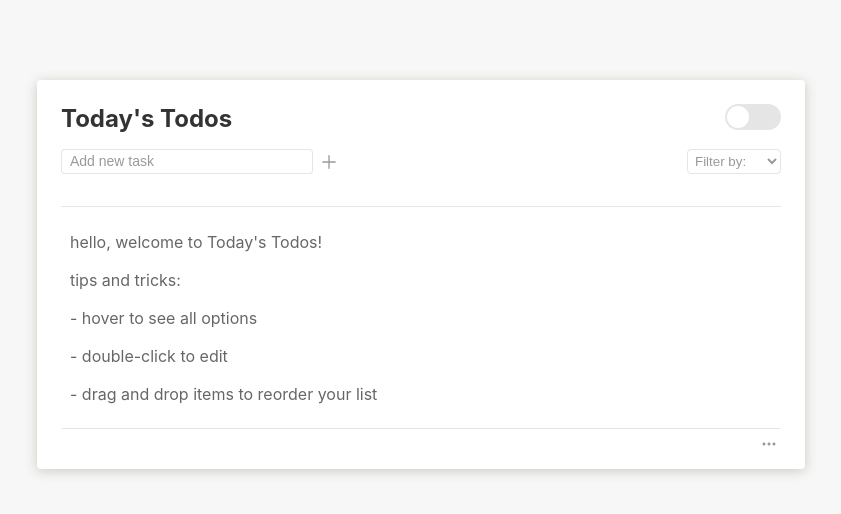
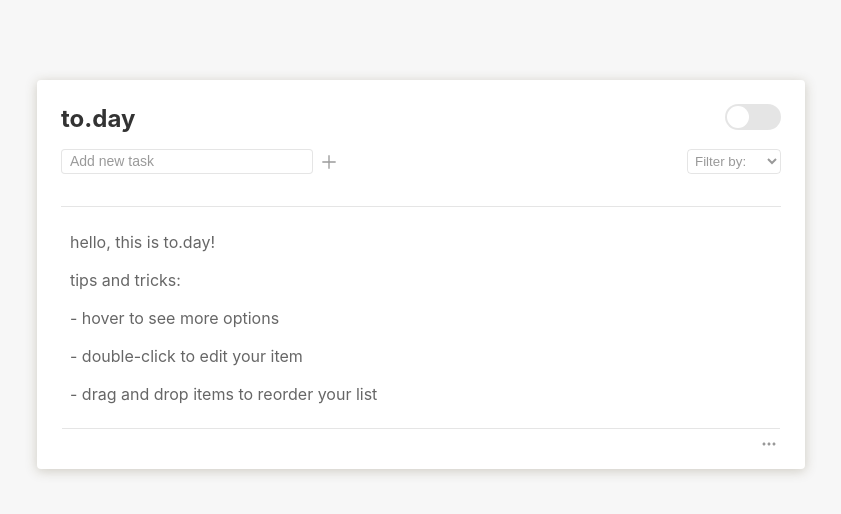
Before and after one commit to carolyndev/to.day, a React (Create React App) app: page / in a window 1280 px wide. Shown: the top 514 px of the page, without its empty margins (219-1060 px from the left). Built offline with nearby package versions, Linux system fonts and the light colour scheme.

Commit message:
updated app name, added close options window on selection

```diff
--- a/public/index.html
+++ b/public/index.html
@@ -9,7 +9,7 @@
       name="description"
       content="Web site created using create-react-app"
     />
-    <title>Today's Todos</title>
+    <title>to.day</title>
   </head>
   <body>
     <noscript>You need to enable JavaScript to run this app.</noscript>
--- a/src/App.js
+++ b/src/App.js
@@ -5,7 +5,7 @@ import Options from './components/Options';
 
 const defaultTodos = [
   {
-    text: "hello, welcome to Today's Todos!",
+    text: 'hello, this is to.day!',
     completed: false,
     id: 1,
     edit: false,
@@ -17,13 +17,13 @@ const defaultTodos = [
     edit: false,
   },
   {
-    text: '- hover to see all options',
+    text: '- hover to see more options',
     completed: false,
     id: 3,
     edit: false,
   },
   {
-    text: '- double-click to edit',
+    text: '- double-click to edit your item',
     completed: false,
     id: 4,
     edit: false,
--- a/src/components/Form.js
+++ b/src/components/Form.js
@@ -76,7 +76,7 @@ const Form = (props) => {
   return (
     <>
       <div className="title">
-        <h1 className="title__name">Today's Todos</h1>
+        <h1 className="title__name">to.day</h1>
 
         <div
           className={`slider ${
--- a/src/components/Options.js
+++ b/src/components/Options.js
@@ -14,6 +14,7 @@ const Options = (props) => {
   }
   function deleteAll() {
     setTodos([]);
+    setToggleOptions(false);
   }
   function completeAll() {
     setTodos(
@@ -24,6 +25,7 @@ const Options = (props) => {
         };
       })
     );
+    setToggleOptions(false);
   }
   function incompleteAll() {
     setTodos(
@@ -34,9 +36,11 @@ const Options = (props) => {
         };
       })
     );
+    setToggleOptions(false);
   }
   function defaultList() {
     setTodos(defaultTodos);
+    setToggleOptions(false);
   }
 
   return (
```
